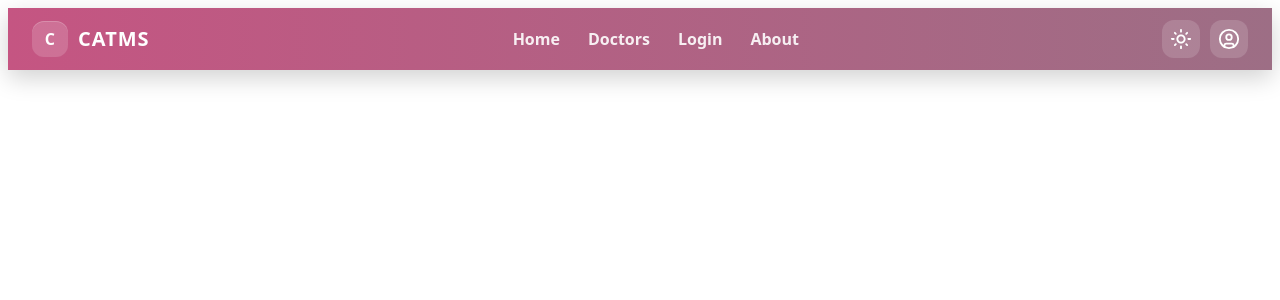
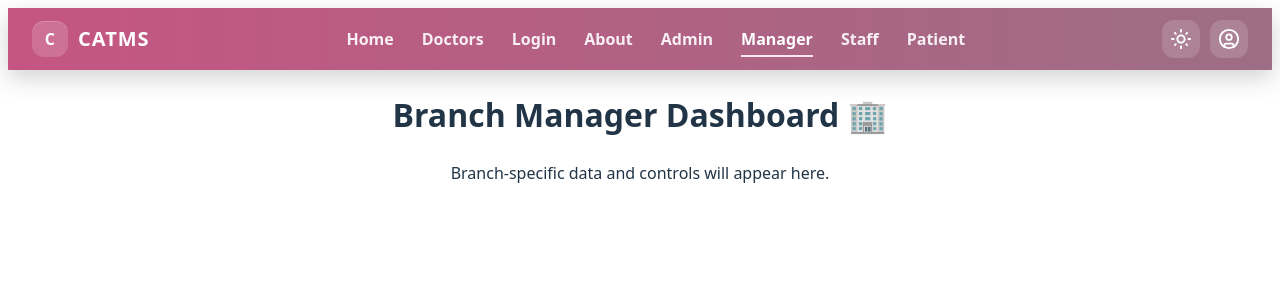
Before and after one commit to Thilokya03/Clinic-Appointment-and-Treatment-Management-System, a React (Vite) app in the folder frontend/: page /branch-manager in a window 1280 px wide. Shown: the top 300 px of the page. Built offline with nearby package versions, Linux system fonts and the light colour scheme.

Commit message:
Add dashboard

```diff
--- a/frontend/src/App.jsx
+++ b/frontend/src/App.jsx
@@ -4,6 +4,12 @@ import './App.css'
 import Login from './pages/Login/Login'
 import Home from './pages/Home/Home'
 import Navibar from './compornent/NaviBar/Navibar'
+import AdminDashboard from './pages/Dashboard/AdminDashboard';
+import BranchManagerDashboard from './pages/Dashboard/BranchManagerDashboard';
+import DoctorDashboard from './pages/Dashboard/DoctorDashboard';
+import NonMedicalStaffDashboard from './pages/Dashboard/NonMedicalStaffDashboard';
+import PatientDashboard from './pages/Dashboard/PatientDashboard';
+
 
 function App() {
 
@@ -22,6 +28,13 @@ function App() {
         <Routes>
           <Route path="/" element={<Home />} />
           <Route path="/login" element={<Login />} />
+
+          {/* Dashboard routes */}
+          <Route path="/admin" element={<AdminDashboard />} />
+          <Route path="/branch-manager" element={<BranchManagerDashboard />} />
+          <Route path="/doctor" element={<DoctorDashboard />} />
+          <Route path="/staff" element={<NonMedicalStaffDashboard />} />
+          <Route path="/patient" element={<PatientDashboard />} />
         </Routes>
       </Router>
 
--- a/frontend/src/compornent/NaviBar/Navibar.jsx
+++ b/frontend/src/compornent/NaviBar/Navibar.jsx
@@ -37,6 +37,19 @@ function Navibar({ theme, setTheme }) {
         <NavLink to="/about" className={({ isActive }) => (isActive ? "link active" : "link")}>
           About
         </NavLink>
+        {/* New Links */}
+        <NavLink to="/admin" className={({ isActive }) => (isActive ? "link active" : "link")}>
+          Admin
+        </NavLink>
+        <NavLink to="/branch-manager" className={({ isActive }) => (isActive ? "link active" : "link")}>
+          Manager
+        </NavLink>
+        <NavLink to="/staff" className={({ isActive }) => (isActive ? "link active" : "link")}>
+          Staff
+        </NavLink>
+        <NavLink to="/patient" className={({ isActive }) => (isActive ? "link active" : "link")}>
+          Patient
+        </NavLink>
       </nav>
 
       <div className="actions">
@@ -69,6 +82,19 @@ function Navibar({ theme, setTheme }) {
         <NavLink to="/about" className="m-link" onClick={closeMenu}>
           About
         </NavLink>
+        {/* New Links */}
+        <NavLink to="/admin" className="m-link" onClick={closeMenu}>
+          Admin
+        </NavLink>
+        <NavLink to="/branch-manager" className="m-link" onClick={closeMenu}>
+          Manager
+        </NavLink>
+        <NavLink to="/staff" className="m-link" onClick={closeMenu}>
+          Staff
+        </NavLink>
+        <NavLink to="/patient" className="m-link" onClick={closeMenu}>
+          Patient
+        </NavLink>
       </div>
     </header>
   );
--- /dev/null
+++ b/frontend/src/pages/Dashboard/AdminDashboard.jsx
@@ -0,0 +1,10 @@
+import React from "react";
+
+export default function AdminDashboard() {
+  return (
+    <div className="p-6">
+      <h1 className="text-2xl font-bold mb-4">Admin Dashboard 🛠️</h1>
+      <p>This is where admin reports, revenue, and system stats will go.</p>
+    </div>
+  );
+}
--- /dev/null
+++ b/frontend/src/pages/Dashboard/BranchManagerDashboard.jsx
@@ -0,0 +1,10 @@
+import React from "react";
+
+export default function BranchManagerDashboard() {
+  return (
+    <div className="p-6">
+      <h1 className="text-2xl font-bold mb-4">Branch Manager Dashboard 🏢</h1>
+      <p>Branch-specific data and controls will appear here.</p>
+    </div>
+  );
+}
--- /dev/null
+++ b/frontend/src/pages/Dashboard/DoctorDashboard.jsx
@@ -0,0 +1,10 @@
+import React from "react";
+
+export default function DoctorDashboard() {
+  return (
+    <div className="p-6">
+      <h1 className="text-2xl font-bold mb-4">Doctor Dashboard 🧑‍⚕️</h1>
+      <p>Appointments, treatments, and patient info will be shown here.</p>
+    </div>
+  );
+}
--- /dev/null
+++ b/frontend/src/pages/Dashboard/NonMedicalStaffDashboard.jsx
@@ -0,0 +1,10 @@
+import React from "react";
+
+export default function NonMedicalStaffDashboard() {
+  return (
+    <div className="p-6">
+      <h1 className="text-2xl font-bold mb-4">Non-Medical Staff Dashboard 🧾</h1>
+      <p>Appointment booking and billing actions will be placed here.</p>
+    </div>
+  );
+}
--- /dev/null
+++ b/frontend/src/pages/Dashboard/PatientDashboard.jsx
@@ -0,0 +1,10 @@
+import React from "react";
+
+export default function PatientDashboard() {
+  return (
+    <div className="p-6">
+      <h1 className="text-2xl font-bold mb-4">Patient Dashboard 🧍</h1>
+      <p>Upcoming appointments, bills, and prescriptions will show here.</p>
+    </div>
+  );
+}
```
